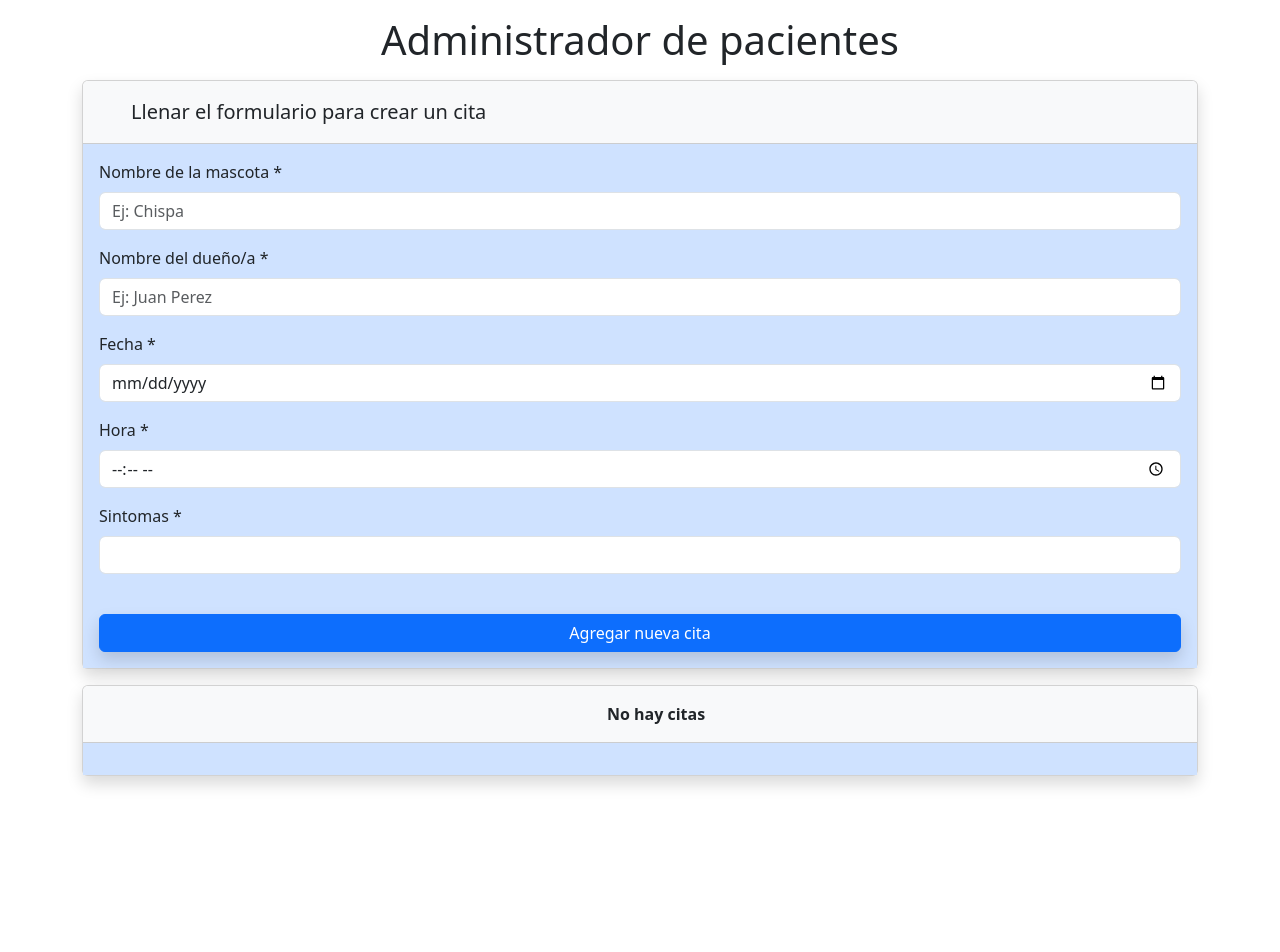
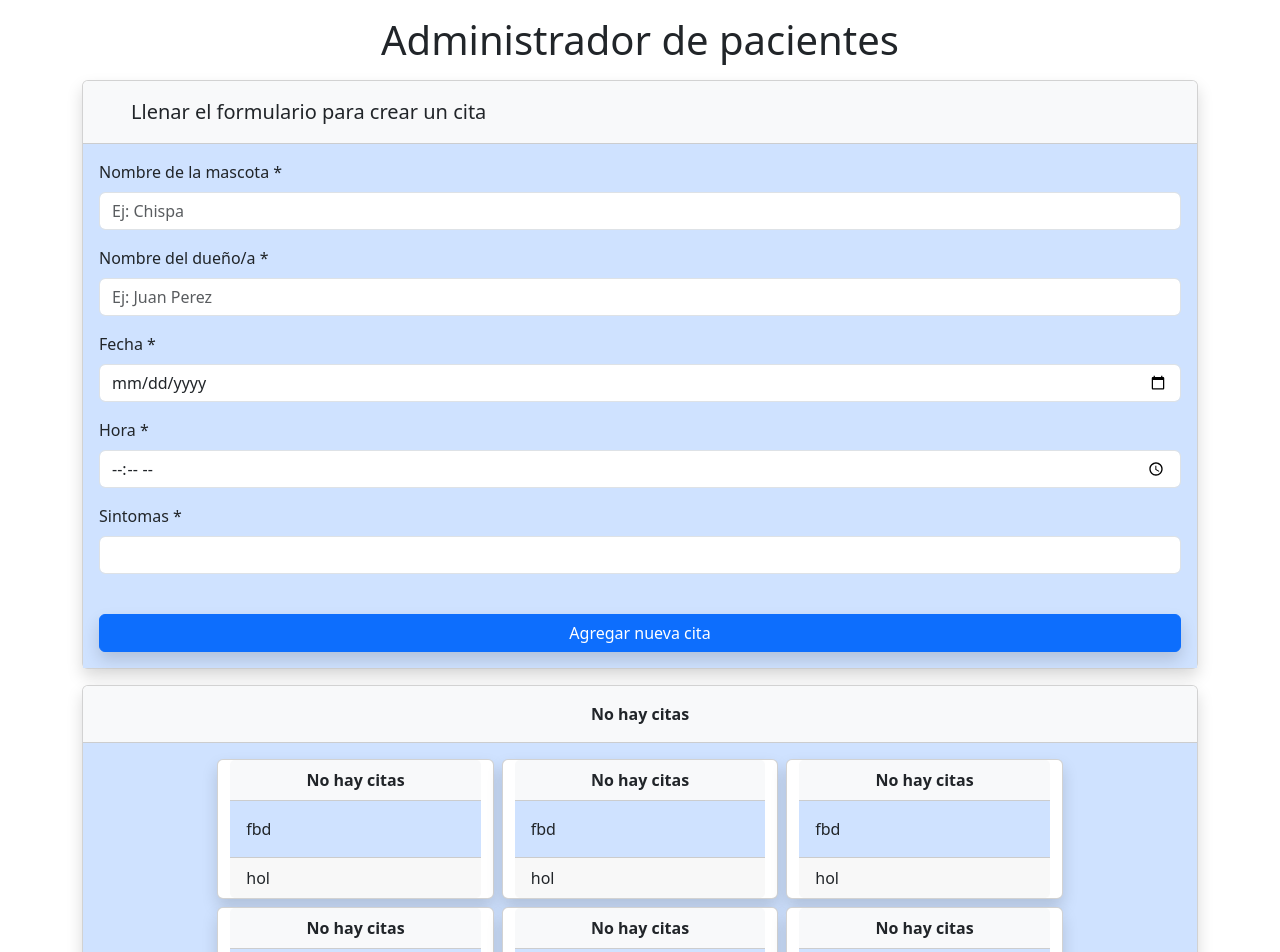
Before and after one commit to juanchiblanco/react-pacientesVeterinaria, a React (Vite) app: page / in a window 1280 px wide. Shown: the top 952 px of the page. Before the commit the page ends 800 px from the top, so only its background shows below. Built offline with nearby package versions, Linux system fonts and the light colour scheme.

Commit message:
disenio del app

```diff
--- a/src/components/ListaPacientes.jsx
+++ b/src/components/ListaPacientes.jsx
@@ -2,14 +2,23 @@ import Card from "react-bootstrap/Card";
 import PacienteCard from "./PacienteCard";
 
 const ListaPacientes = () => {
-    return (
-            <Card className="shadow my-3">
-      <Card.Header className="ps-5 py-3 bg-light text-center noCitas"><b>No hay citas</b></Card.Header>
+  return (
+    <Card className="shadow my-3">
+      <Card.Header className="py-3 bg-light text-center">
+        <b>No hay citas</b>
+      </Card.Header>
       <Card.Body className="bg-primary-subtle">
-        <PacienteCard/>
+        <div className="row justify-content-center gap-2">
+          <PacienteCard />
+          <PacienteCard />
+          <PacienteCard />
+          <PacienteCard />
+          <PacienteCard />
+          <PacienteCard />
+        </div>
       </Card.Body>
     </Card>
-    );
+  );
 };
 
 export default ListaPacientes;
--- a/src/components/PacienteCard.jsx
+++ b/src/components/PacienteCard.jsx
@@ -1,8 +1,13 @@
+import Card from "react-bootstrap/Card";
+
 const PacienteCard = () => {
     return (
-        <div>
-
-        </div>
+        <Card className="shadow col-12 col-md-4 col-lg-3">
+      <Card.Header className="bg-light text-center"><b>No hay citas</b></Card.Header>
+      <Card.Body className="bg-primary-subtle">fbd
+      </Card.Body>
+      <Card.Footer>hol</Card.Footer>
+    </Card>
     );
 };
 
```
Also changed, not shown: src/components/FormularioPaciente.jsx (+5 -9 lines).
